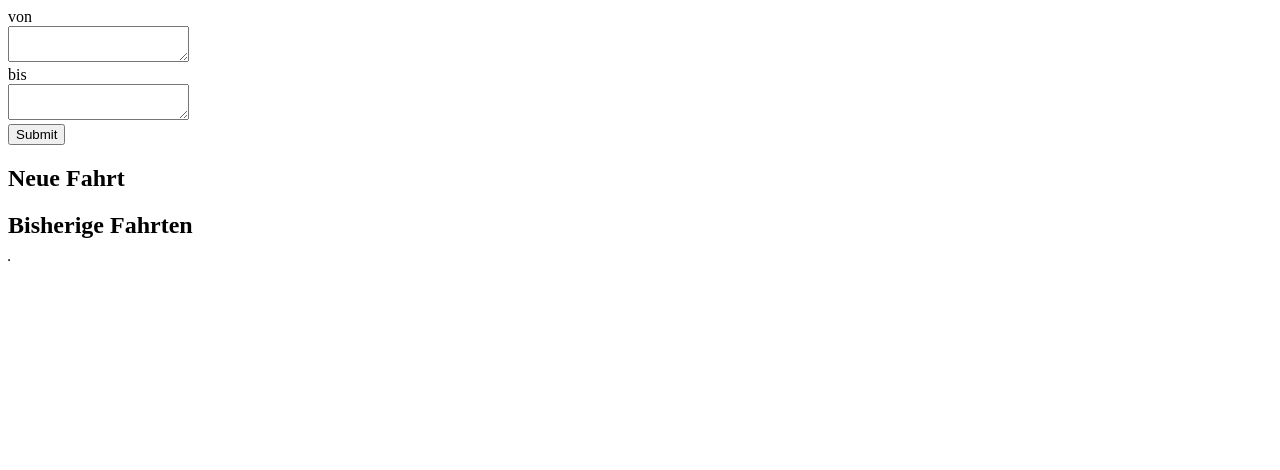
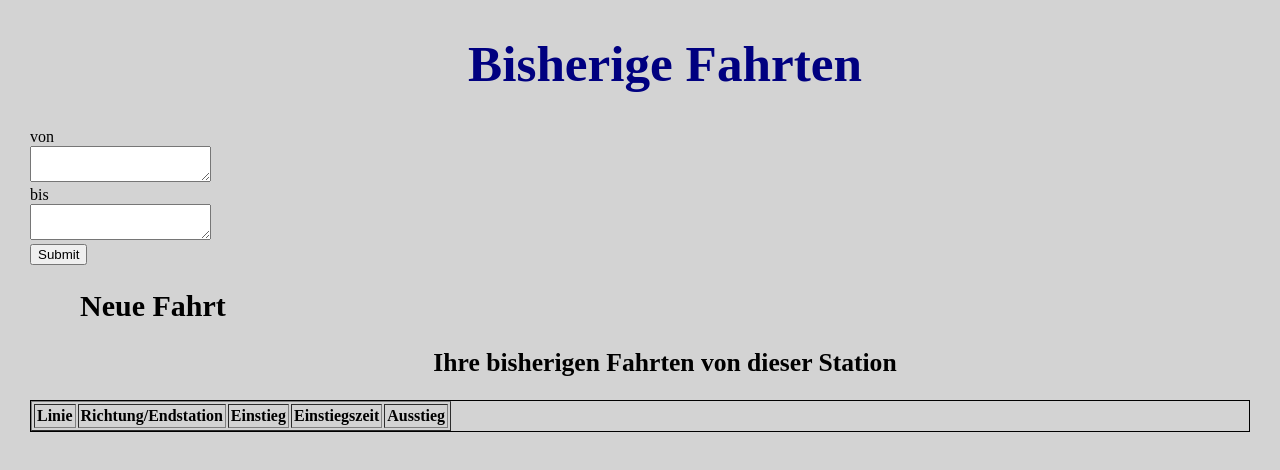
Before and after one commit to BackyTabba/geosoft1-abschlussprojekt, a website: page src/html/user/benutzerBisherigeFahrten.html in a window 1280 px wide. Drawn offline with Linux system fonts and the light colour scheme.

Commit message:
Update benutzerBisherigeFahrten.html

```diff
--- a/src/html/user/benutzerBisherigeFahrten.html
+++ b/src/html/user/benutzerBisherigeFahrten.html
@@ -2,9 +2,44 @@
 <html lang="de">
 <head>
     <meta charset="UTF-8">
+    <meta http-equiv="X-UA-Compatible" content="IE=edge">
+    <meta name="viewport" content="width= device-width, initial-scale=1">
     <title>Neue Fahrt</title>
+    <style>
+      body{
+            margin: 30px;
+            background-color: lightgrey;
+        }
+        h1{
+            color: navy;
+            margin-left: 50px;
+            font-size: 40px;
+        }
+
+        h2{
+            margin-left: 50px;
+            font-size: 30px;
+        }
+
+
+        .my-container {
+            border: 1px solid black;
+        }
+
+        }
+        .my-col{
+            border: 3px solid black;
+        }
+
+        .table-image{
+            td, th{
+                vertical-align: middle;
+            }
+        }
+    </style>
 </head>
 <body>
+   <h1 style="font-size:4vw; text-align: center; ">Bisherige Fahrten</h1>
     <form>
         <label for="vonEingabe">von</label><br>
         <textarea id="vonEingabe"></textarea><br>
@@ -16,13 +51,26 @@
 <div id="mapBisherigeFahrten"></div>
 <h2> Neue Fahrt</h2>
 <div id="tableFahrten">
-<h2> Bisherige Fahrten</h2>
-    <table id="tableBisherigeFahrten" cellpadding="2" cellspacing="2" border="1">
-    <thead>
-    </thead>
-    <tbody>
+<h2 style="font-size:2vw; text-align: center;"> Ihre bisherigen Fahrten von dieser Station</h2>
+    <div class="container my-container">
+     <div class="table-responsive">
+      <div class="row">
+       <div class="col col--md-12 col--sm-6">
+    <table class="table table-bordered" id="tableBisherigeFahrten"  cellpadding="2" cellspacing="2" border="1">
+     <thead>
+         <th scope="col">Linie</th>
+         <th scope="col">Richtung/Endstation</th>
+         <th scope="col">Einstieg</th>
+         <th scope="col">Einstiegszeit</th>
+         <th scope="col">Ausstieg</th>
+     </thead>
+    <tbody id="tableBody">
     </tbody>
     </table>
+   </div>
+  </div>
+ </div>
+</div>
 </div>
 
 </body>
```
